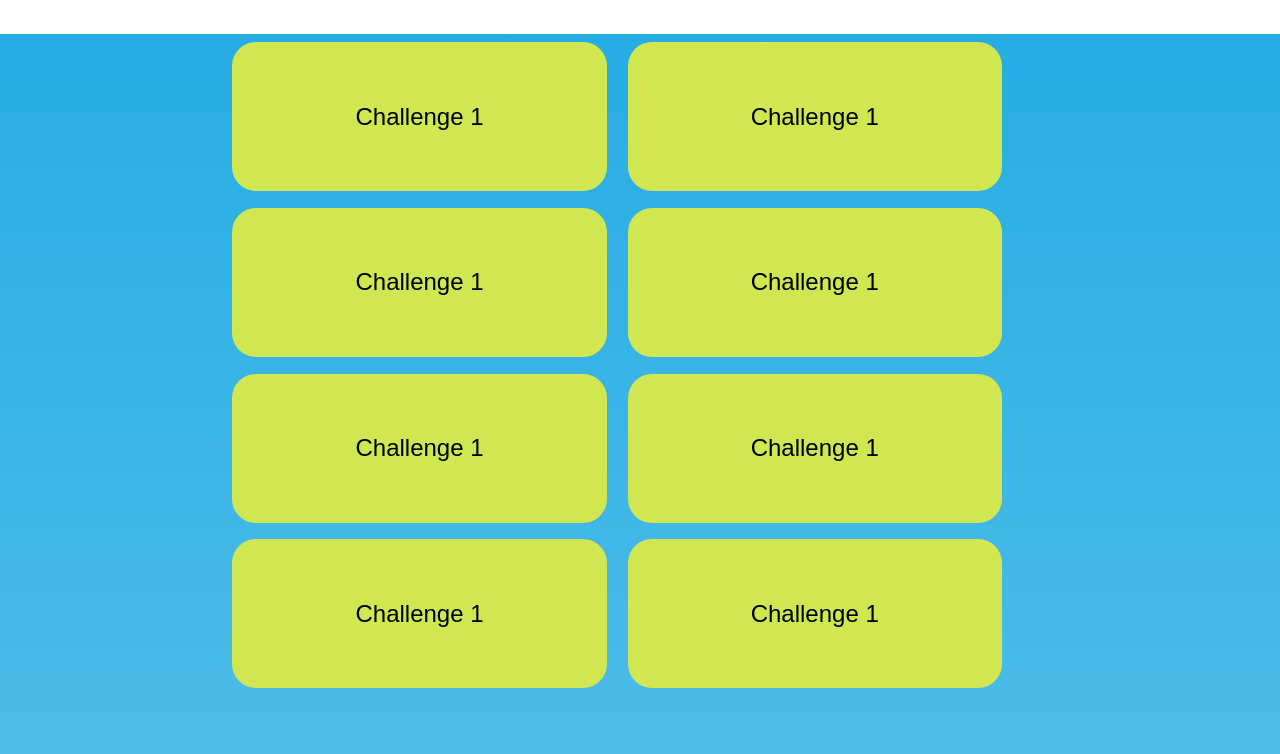
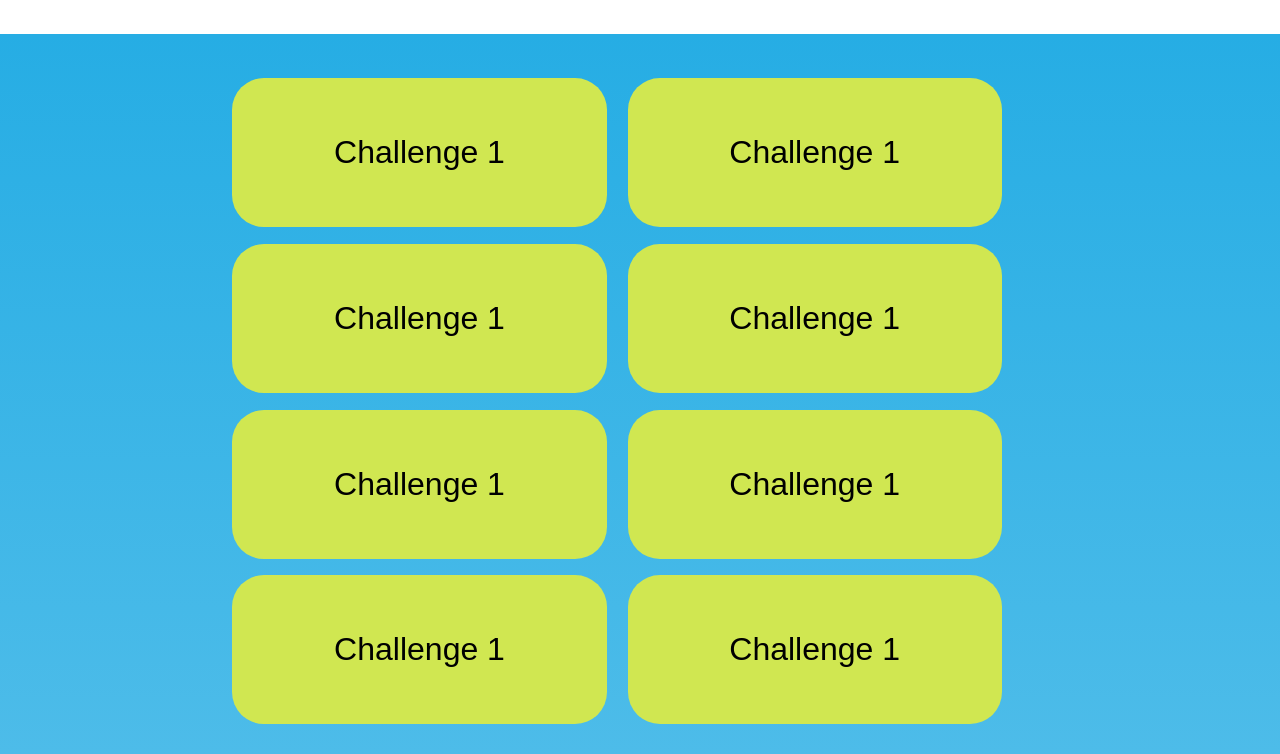
Before and after one commit to AndrewMoll/SVIChallenge, a website: page index.html in a window 1280 px wide. Shown: the part 46-800 px from the top of the page. Drawn offline with Linux system fonts and the light colour scheme.

Commit message:
font size %

```diff
--- a/css/default.css
+++ b/css/default.css
@@ -40,6 +40,7 @@ margin: 0;
 #button-container
 {
     position:relative;
+    top:5%;
     width:65%;
     height:90%;
     margin: 0 auto;
@@ -75,6 +76,6 @@ button {
   -webkit-border-radius: 1em;
   -moz-border-radius: 1em;
  border-radius: 1em;
-    font-size:1.5em;
+    font-size:200%;
 
 }
```
